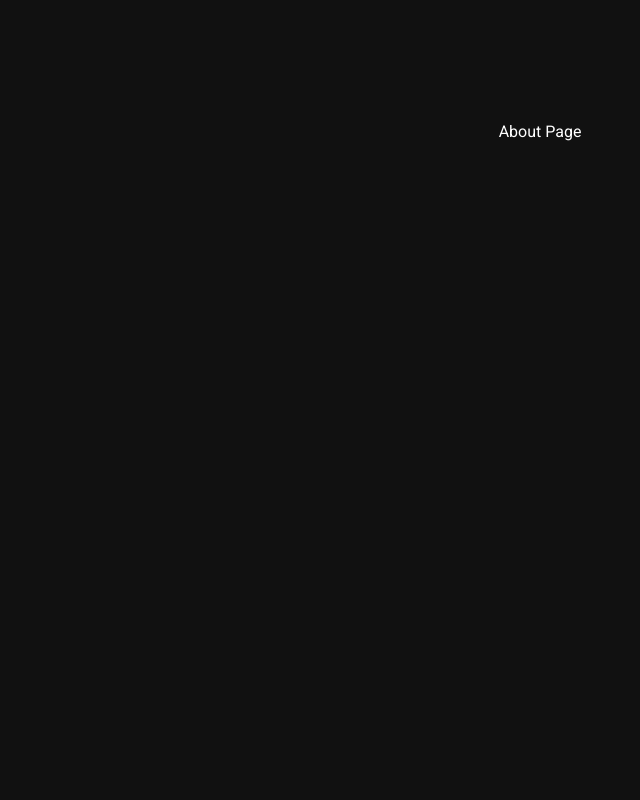
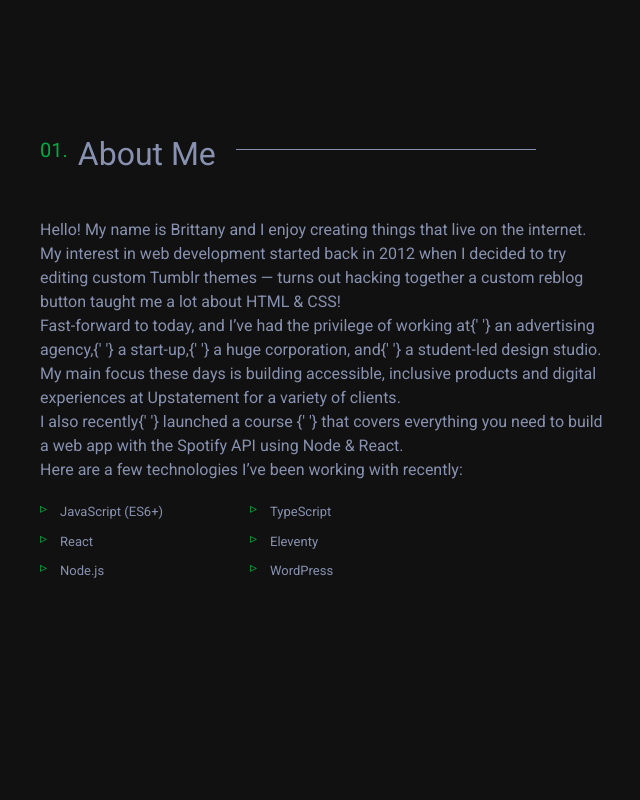
Before and after one commit to kromate/v5, a Vue app: page / in a window 1280 px wide. Shown: the part 680-1480 px from the top of the page, without its empty margins (100-740 px from the left). Built offline with nearby package versions, Linux system fonts and the light colour scheme.

Commit message:
feat: about page

```diff
--- a/src/assets/styles/tailwind.scss
+++ b/src/assets/styles/tailwind.scss
@@ -4,6 +4,21 @@
 @tailwind base;
 @tailwind components;
 @tailwind utilities;
+
+:root {
+	--fz-heading: 32px;
+	--green: #00ab44;
+	--secondary: #8892b0;
+	--primary: #111111;
+	--fz-xxs: 12px;
+    --fz-xs: 13px;
+    --fz-sm: 14px;
+    --fz-md: 16px;
+    --fz-lg: 18px;
+    --fz-xl: 20px;
+    --fz-xxl: 22px;
+    --fz-heading: 32px;
+}
 
 * {
 	font-family: 'Roboto', sans-serif;
@@ -26,14 +41,12 @@ html {
 	border-radius: 40px;
 }
 
-
 body {
 	@apply bg-primary;
 }
 section {
 	@apply mx-auto md:px-20 px-8 lg:px-0 text-white  min-h-screen;
 	max-width: 1000px !important;
-
 }
 .text-large {
 	font-size: clamp(40px, 8.8vw, 60px);
@@ -68,25 +81,75 @@ section {
 		@apply flex justify-center items-center;
 	}
 	.big-btn {
-		@apply text-green border border-green py-3 px-10 rounded cursor-pointer relative;
+		@apply text-green border border-green py-3 px-10 rounded cursor-pointer relative text-base transition-all duration-500;
 		&:focus,
 		&:active {
 			background-color: #ffffff30;
 			outline: none;
 		}
 		&:before {
+			@apply bg-light_green;
 			content: '';
 			position: absolute;
-			background: #00ab442b;
 			bottom: 0;
 			left: 0;
 			right: 100%;
 			top: 0;
 			z-index: -1;
-			transition: right 0.35s ease-out;
+			transition: right 0.55s ease-out;
+		}
+		&:hover {
+			@apply text-white;
 		}
 		&:hover:before {
-			right: 0;
+			@apply right-0;
+		}
+	}
+
+	.numbered-heading {
+		display: flex;
+		align-items: center;
+		position: relative;
+		margin: 10px 0 40px;
+		width: 100%;
+		font-size: clamp(26px, 5vw, var(--fz-heading));
+		white-space: nowrap;
+
+		&:before {
+			position: relative;
+			bottom: 4px;
+			counter-increment: section;
+			content: '0' counter(section) '.';
+			margin-right: 10px;
+			color: var(--green);
+			font-size: clamp(var(--fz-md), 3vw, var(--fz-xl));
+			font-weight: 400;
+
+			@media (max-width: 480px) {
+				margin-bottom: -3px;
+				margin-right: 5px;
+			}
+		}
+
+		&:after {
+			content: '';
+			display: block;
+			position: relative;
+			top: -5px;
+			width: 300px;
+			height: 1px;
+			margin-left: 20px;
+			background-color: var(--secondary);
+
+			@media (max-width: 1080px) {
+				width: 200px;
+			}
+			@media (max-width: 768px) {
+				width: 100%;
+			}
+			@media (max-width: 600px) {
+				margin-left: 10px;
 			}
 		}
 	}
+}
--- a/src/components/About.vue
+++ b/src/components/About.vue
@@ -1,7 +1,108 @@
 <template>
-	<section id="about">About Page</section>
+	<section id="about">
+      <h2 class="numbered-heading">About Me</h2>
+
+      <div class="inner">
+        <div class="styledText">
+          <div>
+            <p>
+              Hello! My name is Brittany and I enjoy creating things that live on the internet. My
+              interest in web development started back in 2012 when I decided to try editing custom
+              Tumblr themes — turns out hacking together a custom reblog button taught me a lot
+              about HTML &amp; CSS!
+            </p>
+
+            <p>
+              Fast-forward to today, and I’ve had the privilege of working at{' '}
+              <a href="https://us.mullenlowe.com/">an advertising agency</a>,{' '}
+              <a href="https://starry.com/">a start-up</a>,{' '}
+              <a href="https://www.apple.com/">a huge corporation</a>, and{' '}
+              <a href="https://scout.camd.northeastern.edu/">a student-led design studio</a>. My
+              main focus these days is building accessible, inclusive products and digital
+              experiences at <a href="https://upstatement.com/">Upstatement</a> for a variety of
+              clients.
+            </p>
+
+            <p>
+              I also recently{' '}
+              <a href="https://www.newline.co/courses/build-a-spotify-connected-app">
+                launched a course
+              </a>{' '}
+              that covers everything you need to build a web app with the Spotify API using Node
+              &amp; React.
+            </p>
+
+            <p>Here are a few technologies I’ve been working with recently:</p>
+          </div>
+
+          <ul class="skills-list">
+         <li v-for="skill in skills" :key="skill">{{skill}}</li>
+          </ul>
+        </div>
+
+        <!-- <StyledPic>
+          <div class="wrapper">
+            <StaticImage
+              class="img"
+              src="../../images/me.jpg"
+              width={500}
+              quality={95}
+              formats={['AUTO', 'WEBP', 'AVIF']}
+              alt="Headshot"
+            />
+          </div>
+        </StyledPic> -->
+      </div>
+
+	</section>
 </template>
 
-<script setup lang="ts"></script>
+<script setup lang="ts">
+  const skills = ['JavaScript (ES6+)', 'TypeScript', 'React', 'Eleventy', 'Node.js', 'WordPress'];
+</script>
 
-<style scoped></style>
+<style scoped lang="scss">
+ #about{
+ max-width: 900px;
+ color: var(--secondary);
+   .inner {
+    display: grid;
+    grid-template-columns: 3fr 2fr;
+    grid-gap: 50px;
+
+    @media (max-width: 768px) {
+      display: block;
+    }
+  }
+ }
+
+.styledText{
+	  ul.skills-list {
+    display: grid;
+    grid-template-columns: repeat(2, minmax(140px, 200px));
+    grid-gap: 0 10px;
+    padding: 0;
+    margin: 20px 0 0 0;
+    overflow: hidden;
+    list-style: none;
+
+    li {
+      position: relative;
+      margin-bottom: 10px;
+      padding-left: 20px;
+      font-family: var(--font-mono);
+      font-size: var(--fz-xs);
+
+      &:before {
+        content: '▹';
+        position: absolute;
+        left: 0;
+        color: var(--green);
+        font-size: var(--fz-sm);
+        line-height: 12px;
+      }
+    }
+  }
+}
+
+</style>
--- a/tailwind.config.js
+++ b/tailwind.config.js
@@ -5,8 +5,8 @@ module.exports = {
 			colors: {
 				primary: '#111111',
 				secondary: '#8892b0',
-				green: '#00ab44',
-				light_green: '#89c4a0',
+				green: 'var(--green)',
+				light_green: '#3adb282f',
 			},
 		},
 	},
```
Lines whose indentation alone changed are shown as unchanged.
